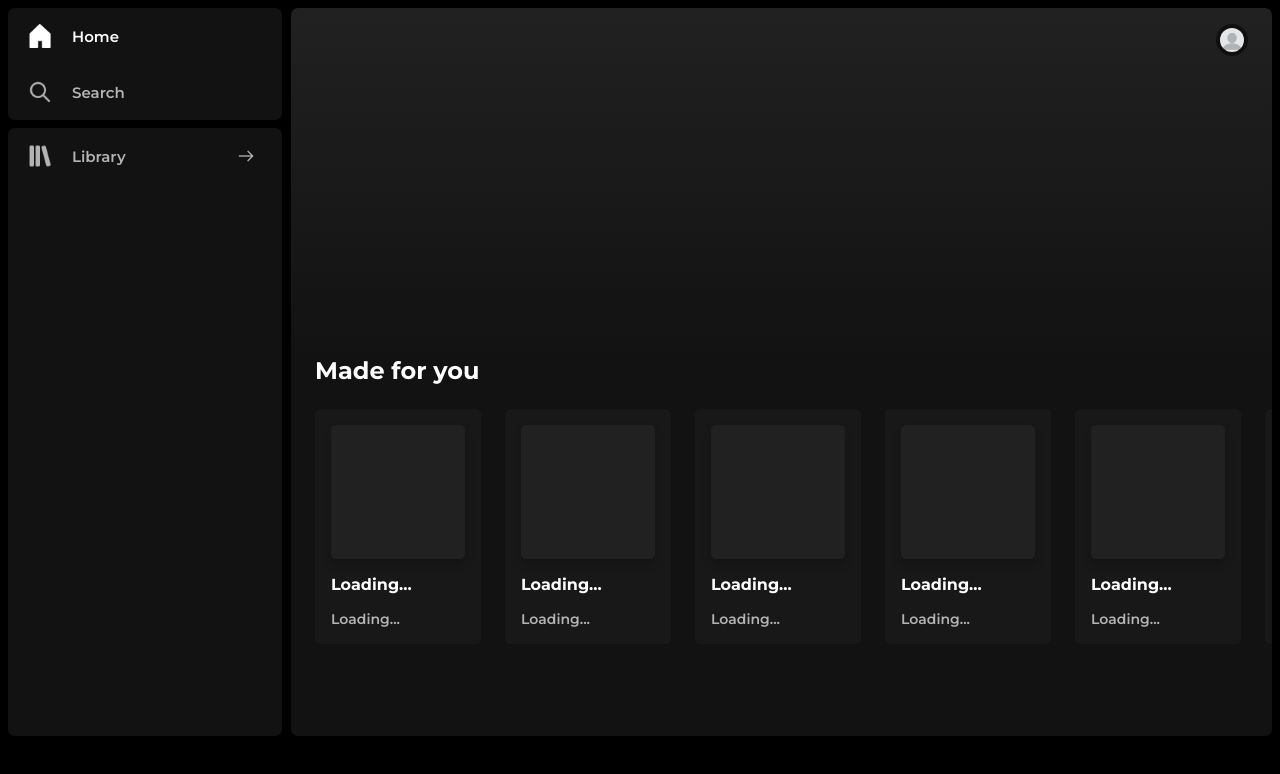
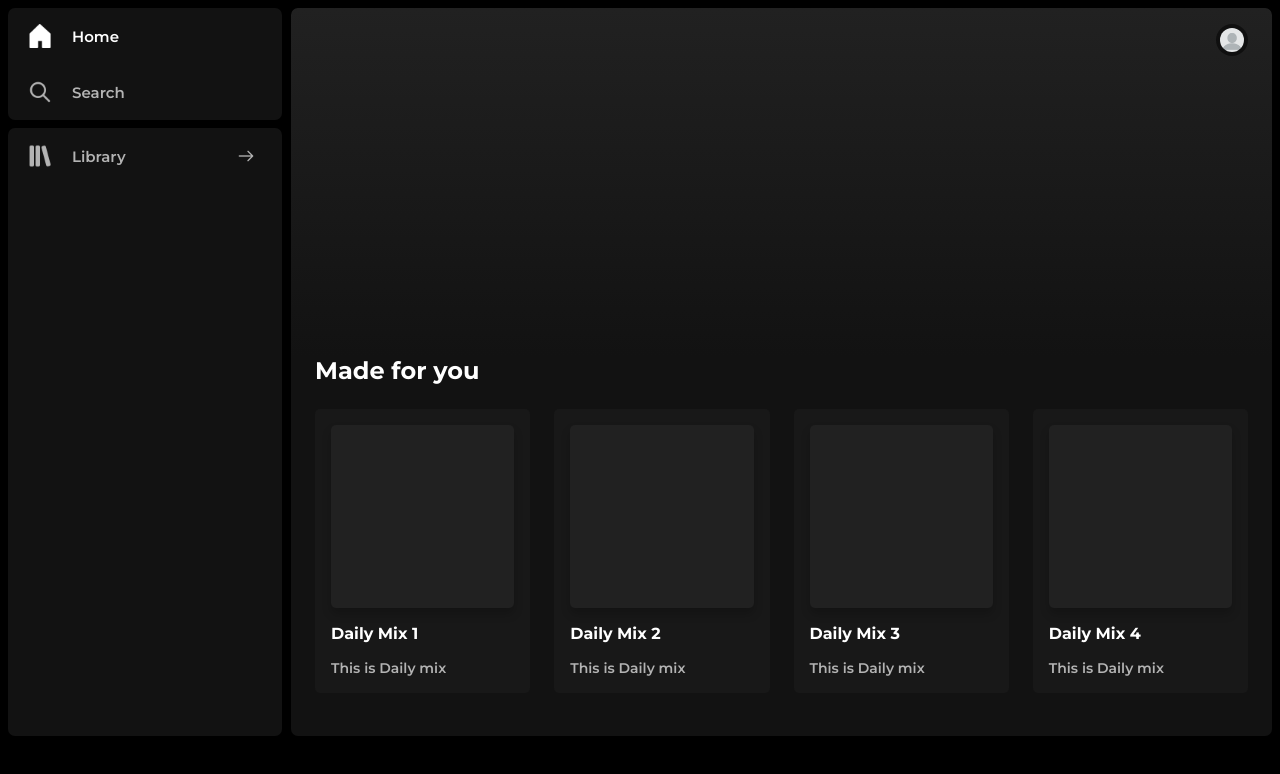
Before and after one commit to sawarni99/spotify-clone, a React (Create React App) app: page / in a window 1280 px wide. Shown: the top 774 px of the page. Built offline with nearby package versions, Linux system fonts and the light colour scheme.

Commit message:
Resizing carousel items completed

```diff
--- a/src/components/card/Card.css
+++ b/src/components/card/Card.css
@@ -1,6 +1,6 @@
 .card {
     max-width: 184px;
-    min-width: 134px;
+    min-width: 129px;
     padding: 16px;
     border-radius: 5px;
     background-color: var(--color-bg-light);
--- a/src/pages/home/Home.jsx
+++ b/src/pages/home/Home.jsx
@@ -3,7 +3,22 @@ import React, { useRef, useState } from 'react'
 import NavBar from '../../sections/nav-bar/NavBar'
 import Carousel from '../../sections/carousel/Carousel'
 
+const sampleData = [
+  {src : '', key: '1', name: 'Daily Mix 1', desc : 'This is Daily mix'},
+  {src : '', key: '2', name: 'Daily Mix 2', desc : 'This is Daily mix'},
+  {src : '', key: '3', name: 'Daily Mix 3', desc : 'This is Daily mix'},
+  {src : '', key: '4', name: 'Daily Mix 4', desc : 'This is Daily mix'},
+  {src : '', key: '5', name: 'Daily Mix 5', desc : 'This is Daily mix'},
+  {src : '', key: '6', name: 'Daily Mix 6', desc : 'This is Daily mix'},
+  {src : '', key: '7', name: 'Daily Mix 7', desc : 'This is Daily mix'},
+  {src : '', key: '8', name: 'Daily Mix 8', desc : 'This is Daily mix'},
+  {src : '', key: '9', name: 'Daily Mix 9', desc : 'This is Daily mix'},
+  {src : '', key: '10', name: 'Daily Mix 10', desc : 'This is Daily mix'},
+]
+
 export default function Home() {
+
+
   const [ navProp, setNavprop ] = useState({color: '#212121', isSolid: false})
   const mainRef = useRef(null);
 
@@ -30,7 +45,7 @@ export default function Home() {
     <div ref={mainRef} onScroll={onScroll} className='home'>
       <NavBar color={navProp.color} isSolid={navProp.isSolid} />
       <div className="home-main">
-        <Carousel title='Made for you' />
+        <Carousel data={sampleData} parentRef={mainRef} title='Made for you' />
       </div>
     </div>
   )
--- a/src/sections/carousel/Carousel.jsx
+++ b/src/sections/carousel/Carousel.jsx
@@ -1,20 +1,63 @@
 import './Carousel.css'
-import React from 'react'
+import React, { useEffect, useState } from 'react'
 import Card from '../../components/card/Card'
 
-export default function Carousel({title}) {
+export default function Carousel({title, parentRef, data}) {
+
+  const [cards, setCards] = useState([]);
+
+  useEffect(() => {
+
+    const observer = new ResizeObserver((entries) => {
+      const parentWidth = entries[0].contentRect.width;
+      let numOfItems = 7;
+      console.log(entries[0]);
+
+      if( parentWidth < 1300 ) {
+        numOfItems = 6;
+      }
+
+      if( parentWidth < 1150 ) {
+        numOfItems = 5;
+      }
+
+      if(parentWidth < 1000) {
+        numOfItems = 4;
+      }
+
+      if( parentWidth < 770 ) {
+        numOfItems = 3;
+      }
+
+      if( parentWidth < 560 ) {
+        numOfItems = 2;
+      }
+
+      setCards(() => {
+        return data.slice(0, numOfItems);
+      })
+
+    });
+
+    observer.observe(parentRef.current);
+
+    return () => {
+      observer.disconnect();
+    }
+
+  }, [parentRef, data]);
+
   return (
     <div className='carousel'>
         <div className='carousel-title'>
             {title}
         </div>
         <div className="carousel-items">
-            <Card />
-            <Card />
-            <Card />
-            <Card />
-            <Card />
-            <Card />
+            {
+              cards.map((card) => {
+                return <Card key={card.key} src={card.src} name={card.name} desc={card.desc}/>
+              })
+            }
         </div>
     </div>
   )
```
